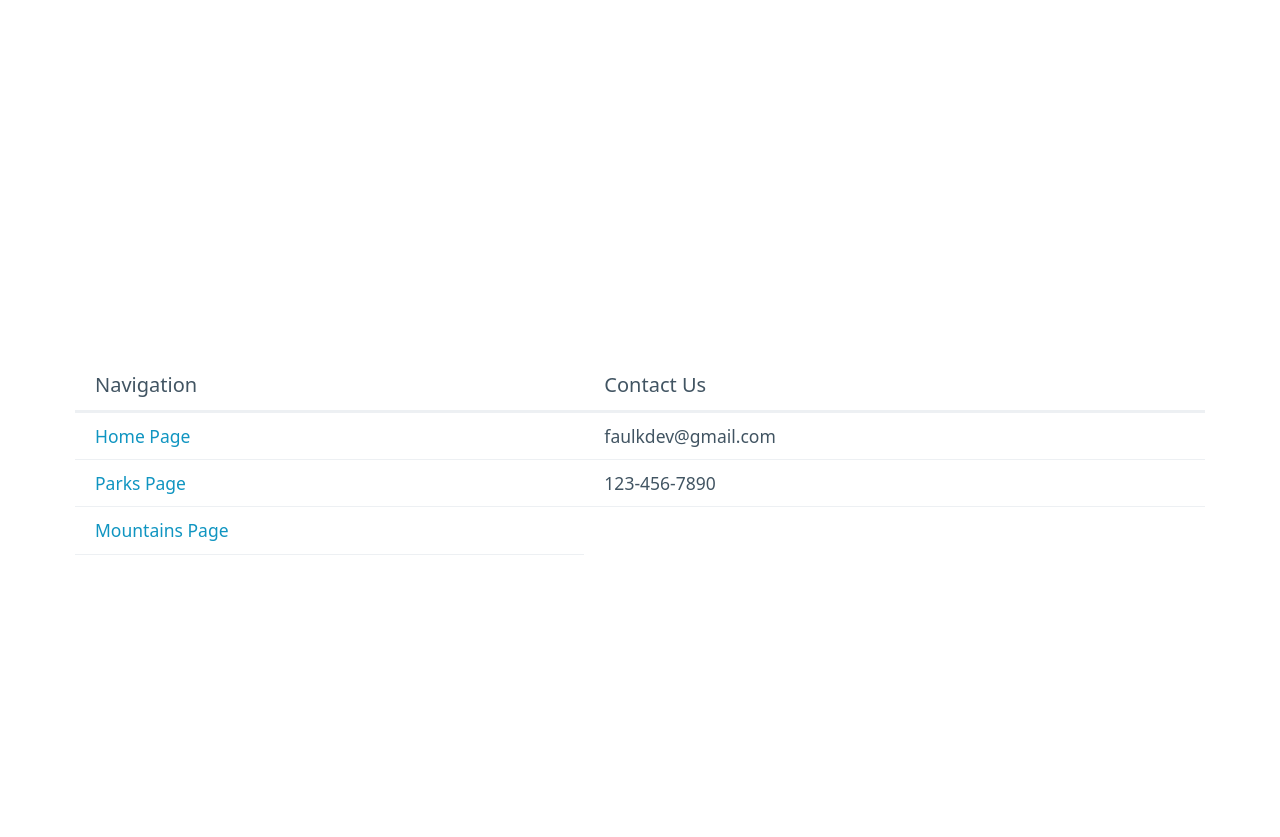
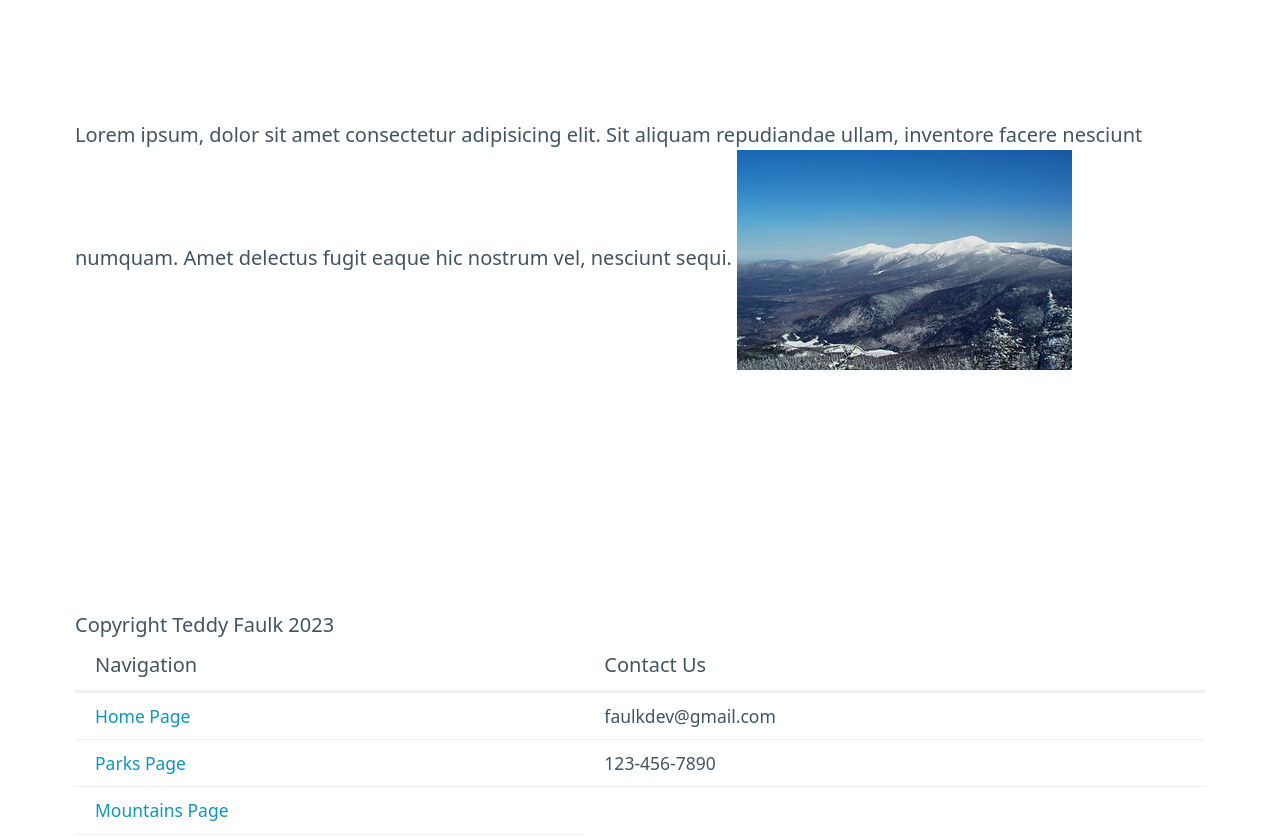
Before and after one commit to DevFaulk/enjoy-the-outdoors, a plain HTML site: page index.html in a window 1280 px wide. Shown: the part 520-1357 px from the top of the page. Before the commit the page ends 1185 px from the top, so only its background shows below. Drawn offline with Linux system fonts and the light colour scheme.

Commit message:
add hero placeholder text and placeholder image

```diff
--- a/index.html
+++ b/index.html
@@ -28,12 +28,18 @@
 
     <main>
       <section class="hero">
-        <span class="hero-text"></span>
-        <span class="hero-image"></span>
+        <span class="hero-text">
+          Lorem ipsum, dolor sit amet consectetur adipisicing elit. Sit aliquam
+          repudiandae ullam, inventore facere nesciunt numquam. Amet delectus
+          fugit eaque hic nostrum vel, nesciunt sequi.
+        </span>
+        <span class="hero-image">
+          <img src="images/Field-StoryImage.jpg" alt="add text here later!!!" />
+        </span>
       </section>
     </main>
-    <footer>
-      <span class="footer-copyright"></span>
+    <footer class="container">
+      <span class="footer-copyright"> Copyright Teddy Faulk 2023 </span>
       <span class="footer-links">
         <table>
           <thead>
```
